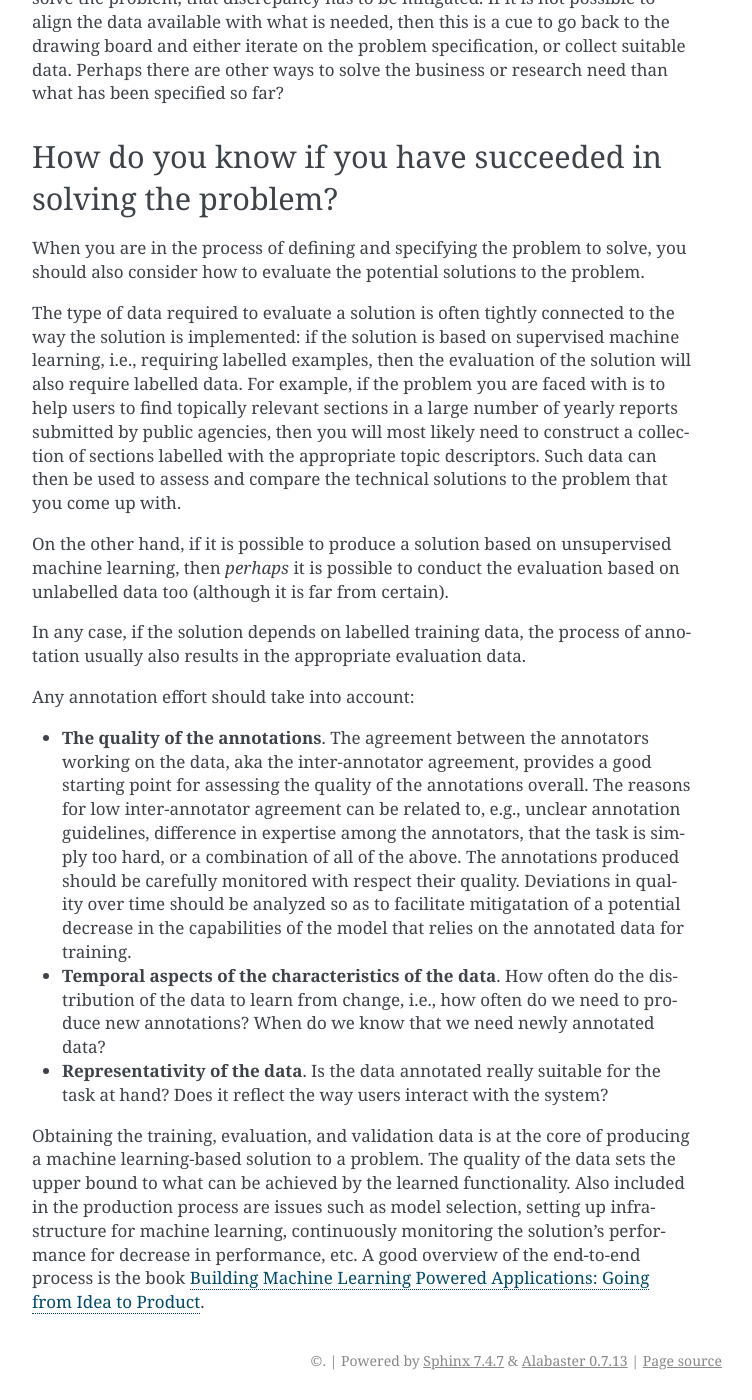
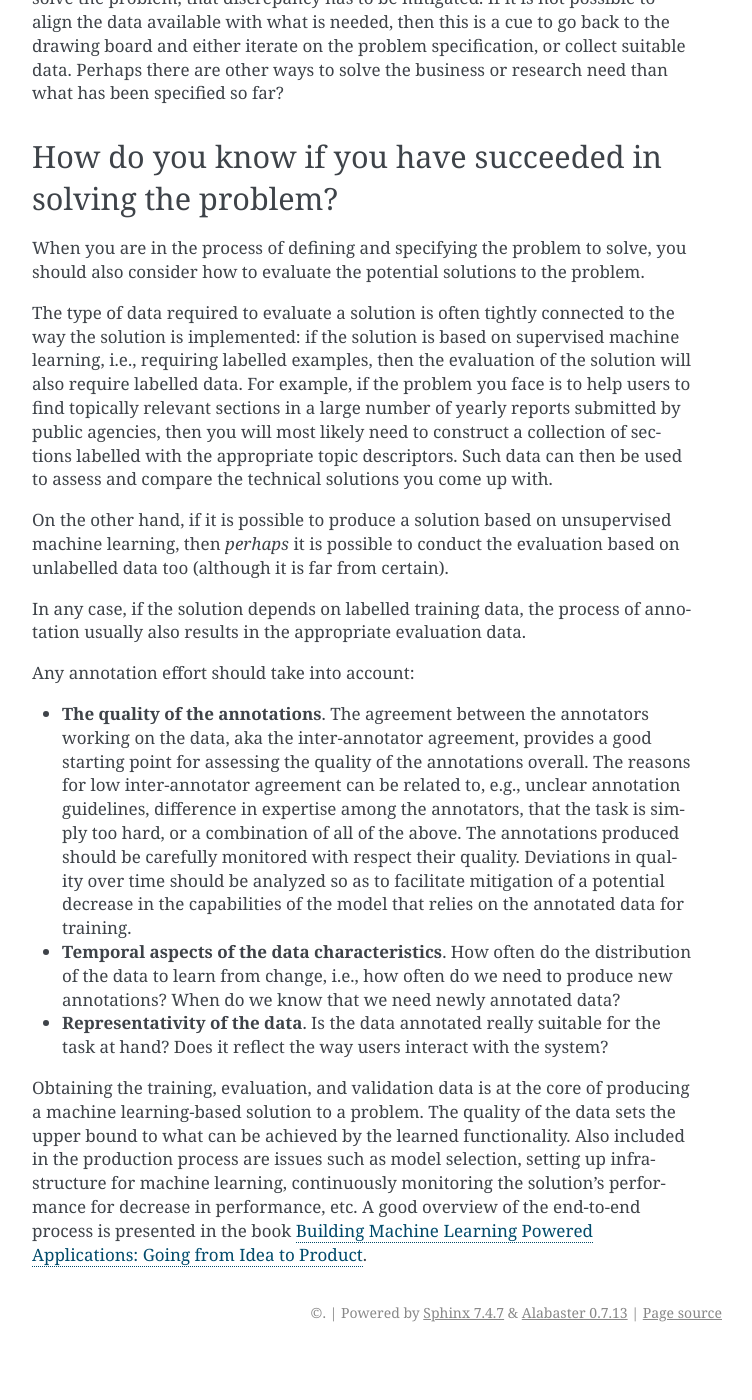
Before and after one commit to fredriko/nlp-data-readiness, a Sphinx documentation site: the page built from docs/questions-for-guidance.md, in a window 1280 px wide and 1400 px high, scrolled down 1759 px. Shown: the whole window, without its empty margins (388-1140 px from the left). Built offline with Sphinx 7.4.7, drawn with Linux system fonts in a browser that asks for light colours; after the commit the page ends 3111 px from its top, so only the background shows below that; some of the changed text lies outside the part shown.

Commit message:
Minor edits.

```diff
--- a/docs/questions-for-guidance.md
+++ b/docs/questions-for-guidance.md
@@ -68,10 +68,9 @@ the potential solutions to the problem.
 The type of data required to evaluate a solution is often tightly connected to
 the way the solution is implemented: if the solution is based on supervised machine learning, i.e., requiring labelled examples,
 then the evaluation of the solution will also require labelled data. For example,
-if the problem you are faced with is to help users to find topically relevant sections in a large number of yearly reports
+if the problem you face is to help users to find topically relevant sections in a large number of yearly reports
 submitted by public agencies, then you will most likely need to construct a collection of sections labelled with the
-appropriate topic descriptors. Such data can then be used to assess and compare the technical solutions to the problem
-that you come up with.
+appropriate topic descriptors. Such data can then be used to assess and compare the technical solutions you come up with.
 
 On the other hand, if it is possible to produce a
 solution based on unsupervised machine learning, then *perhaps* it is possible to conduct the evaluation based on
@@ -87,9 +86,9 @@ Any annotation effort should take into account:
  for low inter-annotator agreement can be related to, e.g.,
  unclear annotation guidelines, difference in expertise among the annotators, that the task is simply too hard, or a
  combination of all of the above. The annotations produced should be carefully monitored with respect their quality.
- Deviations in quality over time should be analyzed so as to facilitate mitigatation of a potential decrease in the capabilities of the
+ Deviations in quality over time should be analyzed so as to facilitate mitigation of a potential decrease in the capabilities of the
   model that relies on the annotated data for training.
-* **Temporal aspects of the characteristics of the data**. How often do the distribution of the data to learn from change, i.e.,
+* **Temporal aspects of the data characteristics**. How often do the distribution of the data to learn from change, i.e.,
 how often do we need to produce new annotations? When do we know that we need newly annotated data?
 * **Representativity of the data**. Is the data annotated really suitable for the task at hand? Does it reflect the way
 users interact with the system?
@@ -97,5 +96,5 @@ users interact with the system?
 Obtaining the training, evaluation, and validation data is at the core of producing a machine learning-based solution to
 a problem. The quality of the data sets the upper bound to what can be achieved by the learned functionality. Also included
 in the production process are issues such as model selection, setting up infrastructure for machine learning, continuously
-monitoring the solution's performance for decrease in performance, etc. A good overview of the end-to-end process is the
+monitoring the solution's performance for decrease in performance, etc. A good overview of the end-to-end process is presented in the
 book [Building Machine Learning Powered Applications: Going from Idea to Product](https://mlpowered.com/book/).
```
Also changed, not shown: other parts of docs/questions-for-guidance.md (+1 -1 lines), docs/project-phases.md (+4 -4 lines).
